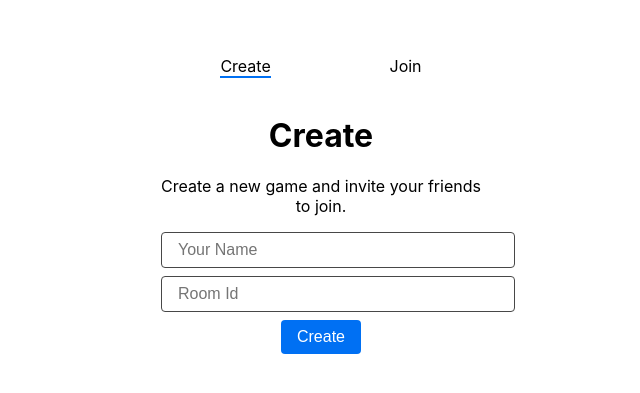
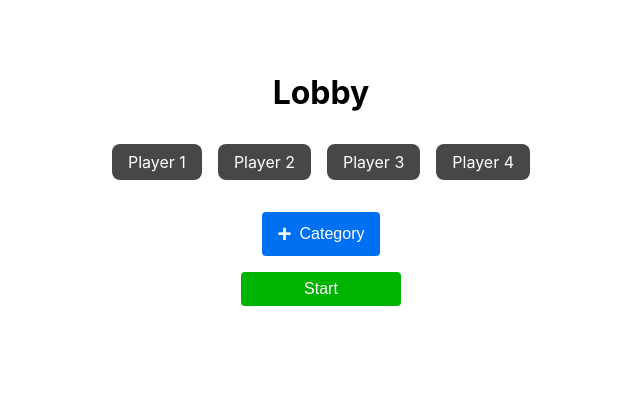
Before and after one commit to rachidelaid/online-word-game, a Svelte app in the folder client/: page / in a window 1280 px wide. Shown: the part 211-604 px from the top of the page, without its empty margins (319-959 px from the left). Built offline with nearby package versions, Linux system fonts and the light colour scheme.

Commit message:
lobby page is done

```diff
--- a/client/src/App.svelte
+++ b/client/src/App.svelte
@@ -1,20 +1,14 @@
 <script>
   import Home from './views/Home.svelte';
+  import Lobby from './views/Lobby.svelte';
 </script>
 
 <main>
-  <Home />
+  <!-- <Home /> -->
+  <Lobby />
 </main>
 
 <style>
-  *,
-  *::before,
-  *::after {
-    box-sizing: border-box;
-    padding: 0;
-    margin: 0;
-  }
-
   :root {
     font-family: -apple-system, BlinkMacSystemFont, 'Segoe UI', Roboto, Oxygen,
       Ubuntu, Cantarell, 'Open Sans', 'Helvetica Neue', sans-serif;
--- a/client/src/global.css
+++ b/client/src/global.css
@@ -1,3 +1,11 @@
+*,
+*::before,
+*::after {
+  box-sizing: border-box;
+  padding: 0;
+  margin: 0;
+}
+
 button,
 .btn {
   border: none;
--- a/client/src/views/Home.svelte
+++ b/client/src/views/Home.svelte
@@ -3,7 +3,9 @@
   let active = 'Create';
 
   const toggleActive = (e) => {
-    active = e.target.textContent.trim();
+    if (e.target.nodeName === 'P') {
+      active = e.target.textContent.trim();
+    }
   };
 </script>
 
@@ -40,21 +42,21 @@
     text-align: center;
   }
 
-  .home .head {
+  .head {
     display: flex;
     justify-content: space-around;
   }
 
-  .home .head p {
+  .head p {
     cursor: pointer;
     transition: 0.3s ease-in-out;
   }
 
-  .home .head p:hover {
+  .head p:hover {
     color: var(--color-primary);
   }
 
-  .home .head p.active {
+  .head p.active {
     border-bottom: 2px solid var(--color-primary);
   }
 </style>
--- /dev/null
+++ b/client/src/views/Lobby.svelte
@@ -0,0 +1,103 @@
+<script>
+  let players = ['Player 1', 'Player 2', 'Player 3', 'Player 4'];
+
+  $: categories = [];
+
+  const addCategory = () => {
+    categories = [...categories, ''];
+  };
+
+  const updateCategory = (e, index) => {
+    categories[index] = e.target.value;
+    console.log(categories);
+  };
+
+  const removeCategory = (index) => {
+    categories = categories.filter((_, i) => i !== index);
+  };
+</script>
+
+<div class="lobby">
+  <h1>Lobby</h1>
+  <div class="players">
+    {#each players as player}
+      <p>{player}</p>
+    {/each}
+  </div>
+  <div class="categories">
+    {#each categories as category, i (i)}
+      <div>
+        <input
+          placeholder={`category ${i + 1}`}
+          type="text"
+          on:change={(e) => updateCategory(e, i)}
+        />
+        <button on:click={() => removeCategory(i)} class="delete">X</button>
+      </div>
+    {/each}
+  </div>
+  <button on:click={addCategory}><span>+</span> Category</button>
+  <button>Start</button>
+</div>
+
+<style>
+  .lobby {
+    width: 100%;
+    display: flex;
+    flex-direction: column;
+    align-items: center;
+    justify-content: center;
+  }
+
+  .players {
+    display: flex;
+    align-items: center;
+    justify-content: center;
+    padding: 2rem;
+    gap: 1rem;
+  }
+
+  .players p {
+    background-color: var(--color-info);
+    padding: 0.5rem 1rem;
+    border-radius: 0.5rem;
+    color: #fff;
+    min-width: fit-content;
+  }
+
+  .categories {
+    width: 26rem;
+  }
+
+  .categories > div {
+    display: flex;
+    align-items: center;
+  }
+
+  button {
+    display: flex;
+    align-items: center;
+    gap: 0.5rem;
+  }
+
+  span {
+    font-size: 1.5rem;
+    font-weight: bold;
+  }
+
+  button:last-child {
+    width: 10rem;
+    background-color: var(--color-success);
+    justify-content: center;
+    margin-top: 1rem;
+  }
+
+  button.delete {
+    background-color: var(--color-danger);
+    border-radius: 0.5rem;
+    color: #fff;
+    cursor: pointer;
+    width: fit-content;
+    margin: 0 0 0.5rem 0.5rem;
+  }
+</style>
```
